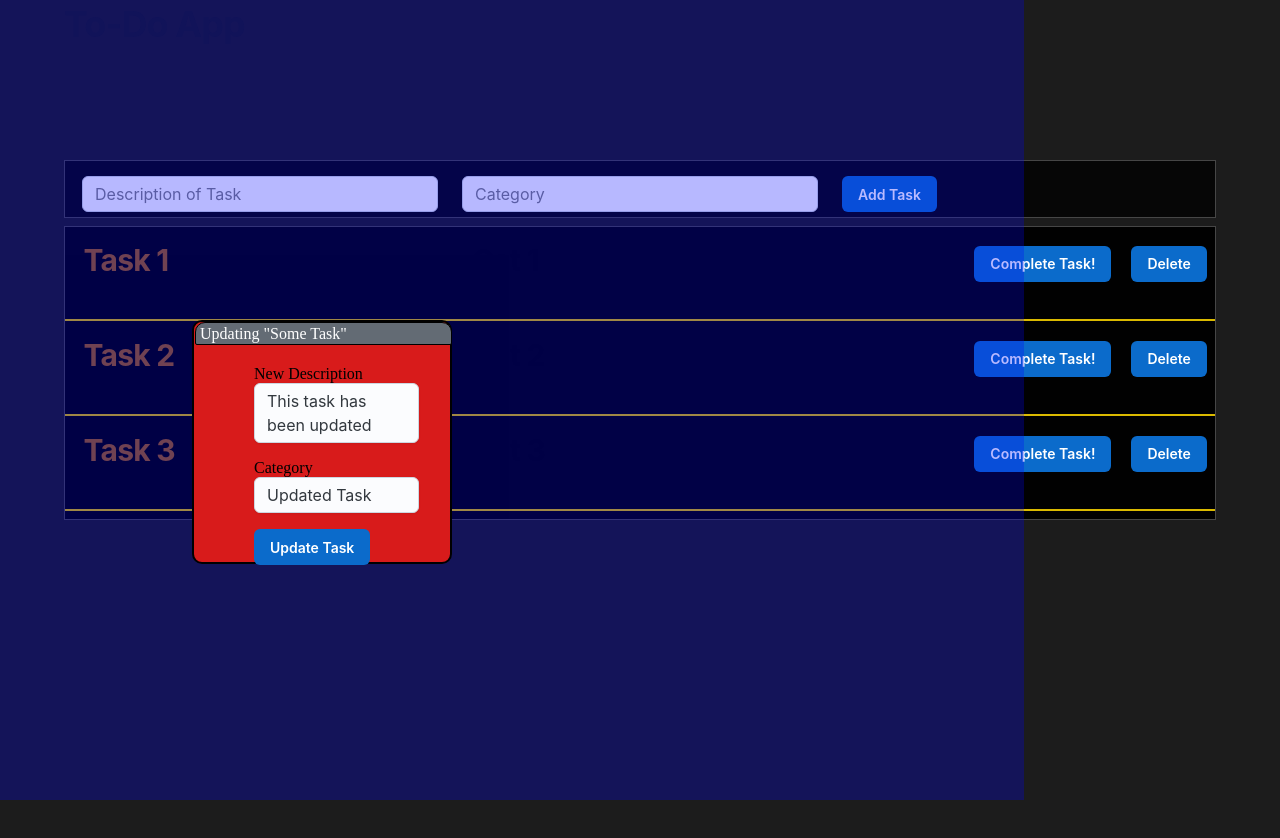
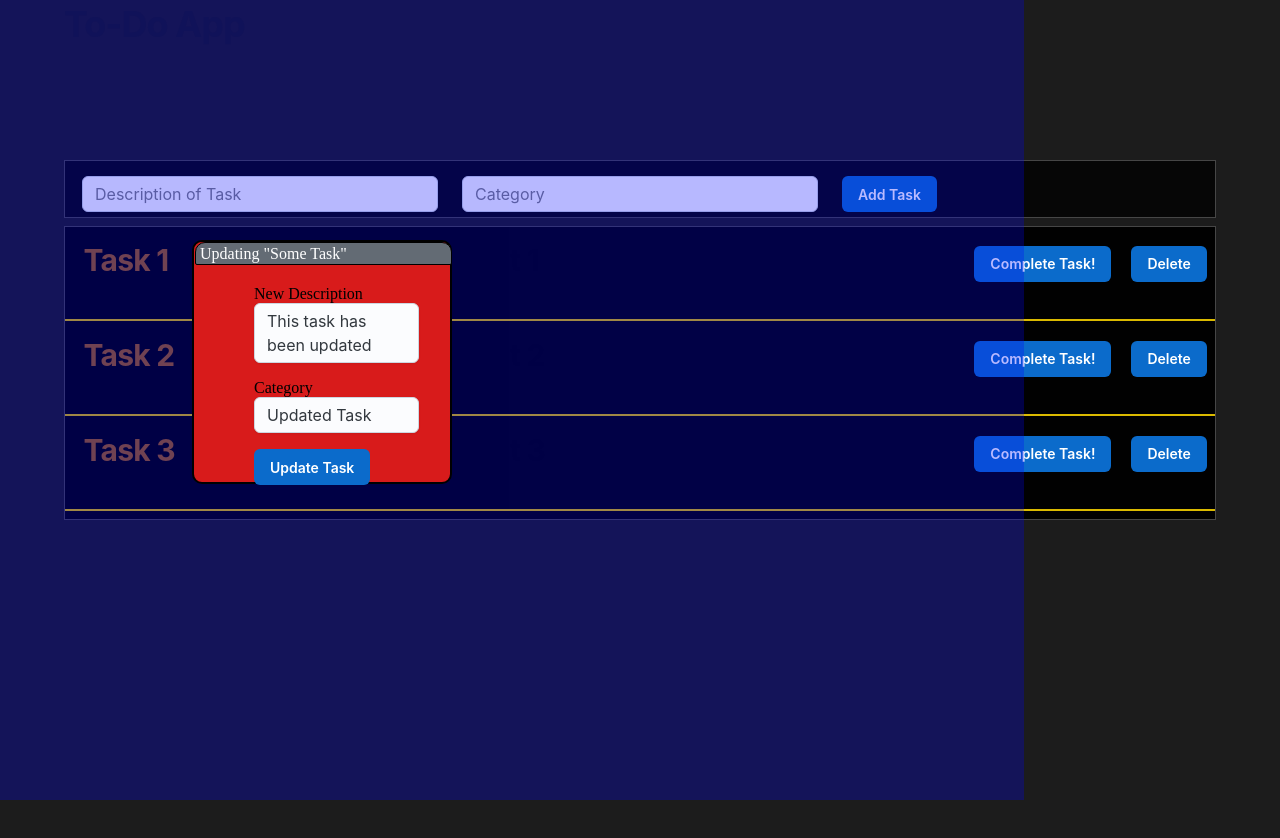
Before and after one commit to nicopasq/todo_client, a React (Create React App) app: page / in a window 1280 px wide. Shown: the top 838 px of the page. Built offline with nearby package versions, Linux system fonts and the light colour scheme; data requests are answered from the project's data file.

Commit message:
moved UpdateTask component to a more central point on the screen.

```diff
--- a/src/styles/updateTask.css
+++ b/src/styles/updateTask.css
@@ -13,7 +13,7 @@
     height: 30vh;
     width: 20vw;
     position: relative;
-    top: 40vh;
+    top: 30vh;
     left: 35vw;
 }
 #updateTaskGrid{
```
